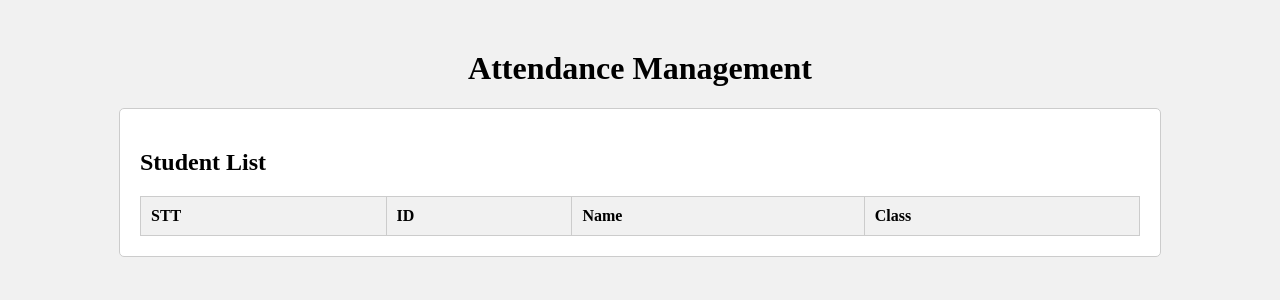
After one commit to thanthuy02/CSE485_2023, a PHP site: page /views/instructor/list.php in a window 1280 px wide. The commit adds this page. Shown: the top 300 px of the page. Run offline with PHP 8.4, Linux system fonts and the light colour scheme; the template is opened without the code that fills it, so the values that code supplies are empty.

Commit message:
lay danh sach lop hoc phan ma giang vien duoc phan cong & danh sach sinh vien thuoc lop hoc phan do

```diff
--- a/BTTH02/DatabaseConnection.php
+++ b/BTTH02/DatabaseConnection.php
@@ -1,10 +1,10 @@
 <?php
 class DatabaseConnection {
     private $host = 'localhost';
-    private $dbname = 'attendance_management';
+    private $dbname = 'attendance-management';
     private $port     = '3306';
     private $username = 'root';
-    private $password = '127';
+    private $password = '0210';
     private $connection;
 
     public function __construct() {
--- a/BTTH02/index.php
+++ b/BTTH02/index.php
@@ -1,7 +1,7 @@
 <?php
     // Hien thi loi
-    // ini_set('display_errors', 1);
-    // error_reporting(E_ALL);
+    ini_set('display_errors', 1);
+    error_reporting(E_ALL);
 
     $controller = isset($_GET['controller']) ? $_GET['controller'] : 'login';
     $action = isset($_GET['action']) ? $_GET['action'] : 'index';
--- /dev/null
+++ b/BTTH02/views/instructor/list.php
@@ -0,0 +1,74 @@
+<!DOCTYPE html>
+<html lang="en">
+<head>
+    <meta charset="UTF-8">
+    <meta http-equiv="X-UA-Compatible" content="IE=edge">
+    <meta name="viewport" content="width=device-width, initial-scale=1.0">
+    <title>Admin - Student Management</title>
+    <style>
+         body {
+        background-color: #f1f1f1;
+    }
+
+    h1 {
+      text-align: center;
+      margin-top: 50px;
+    }
+
+    .content {
+      max-width: 1000px;
+      margin: 0 auto;
+      padding: 20px;
+      background-color: #fff;
+      border: 1px solid #ccc;
+      border-radius: 5px;
+    }
+
+    table {
+      width: 100%;
+      border-collapse: collapse;
+      margin-top: 10px;
+    }
+
+    th, td {
+      padding: 10px;
+      border: 1px solid #ccc;
+    }
+
+    th {
+      background-color: #f1f1f1;
+      text-align: left;
+    }
+    </style>
+</head>
+<body>
+    <h1>Attendance Management</h1>
+    <div class="content">
+        <h2>Student List</h2>
+        <table>
+            <thead>
+                <tr>
+                    <th>STT</th>
+                    <th>ID</th>
+                    <th>Name</th>
+                    <th>Class</th>
+
+                </tr>
+            </thead>
+            <tbody>
+                <?php
+                    $stt = 0;
+                    foreach ($students as $student) {
+                ?>
+                    <tr>
+                        <td><?= $stt+1;?></td>
+                        <td><?= $student['stdID'] ?></td>
+                        <td><?= $student['stdName'] ?></td>
+                        <td><?= $student['stdClass'] ?></td>
+
+                    </tr>
+               <?php $stt++; } ?>
+            </tbody>
+        </table>
+</body>
+</html>
```
Also changed, not shown: BTTH02/assets/css/style.css (+35 -0 lines), BTTH02/controllers/InstructorController.php (+21 -0 lines), BTTH02/database/attendance-management.sql (+25 -20 lines), BTTH02/services/InstructorService.php (+45 -9 lines), BTTH02/views/instructor/index.php (added, +52 -0 lines).
